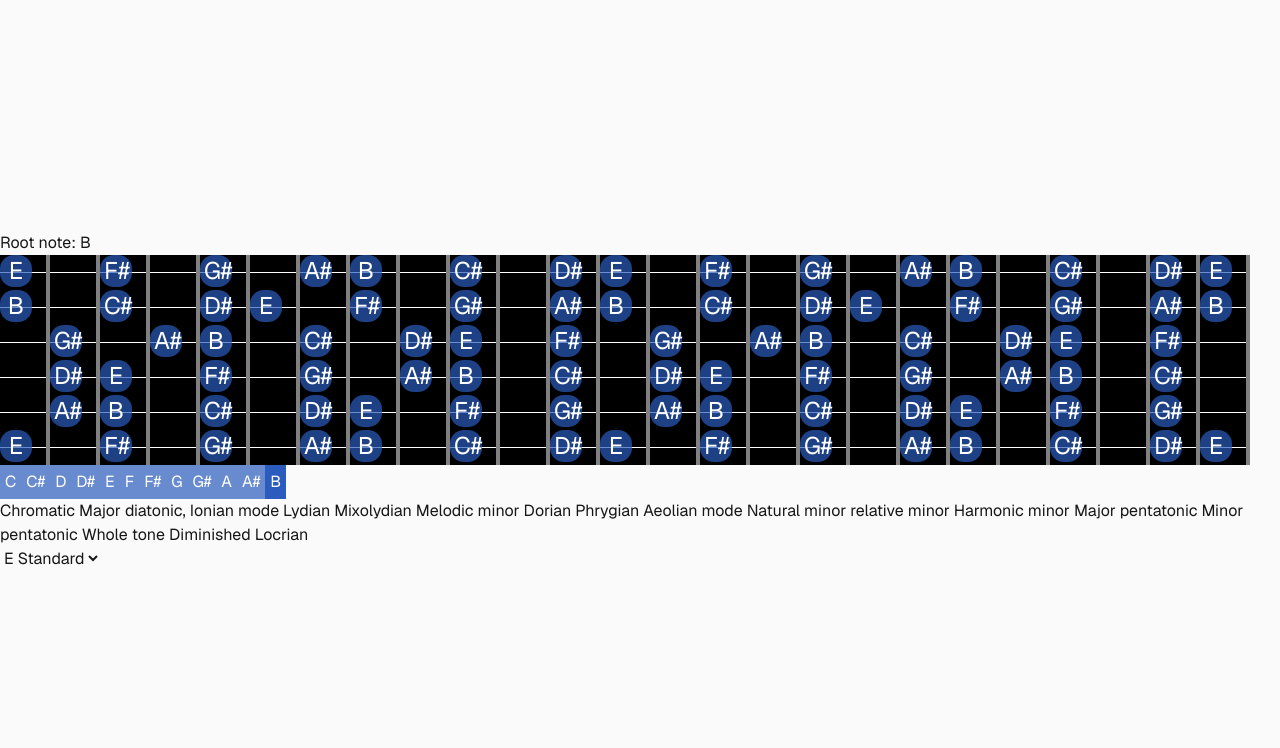
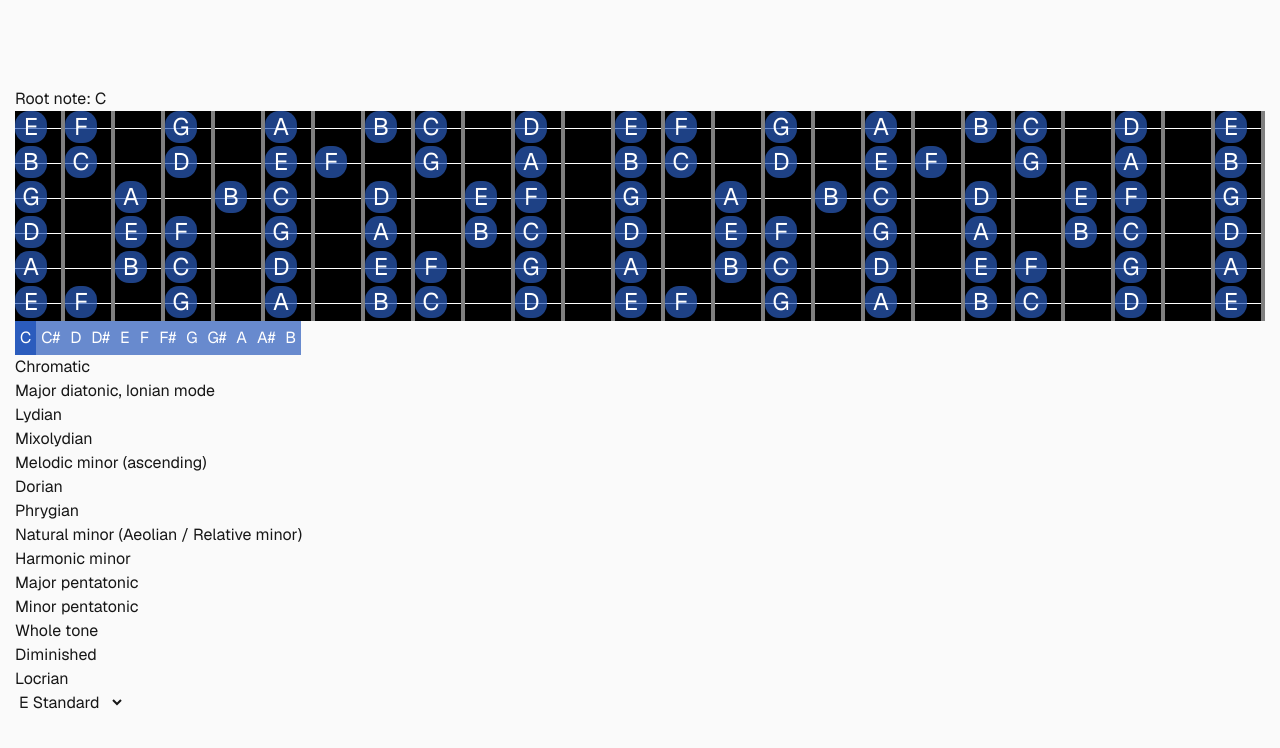
Before and after one commit to dsargento/guitar-practice-tools.github.io, a Next.js app: page / in a window 1280 px wide. Shown: the top 748 px of the page. Built offline with nearby package versions, Linux system fonts and the light colour scheme.

Commit message:
change scale, bugged note selection

```diff
--- a/app/page.tsx
+++ b/app/page.tsx
@@ -1,11 +1,9 @@
-// Bug du DO
-// Pourquoi le do est il inclus dans des gammes où il ne doit pas être
 'use client';
 import { useState } from "react";
 import * as Tone from "tone";
 
 const notes = ["C", "C#", "D", "D#", "E", "F", "F#", "G", "G#", "A", "A#", "B"];
-// const synth = new Tone.Synth().toDestination();
+//const synth = new Tone.Synth().toDestination();
 
 function Fretboard({scale, tuning, root}) {
   let localNotes = [...notes];
@@ -19,7 +17,10 @@ function Fretboard({scale, tuning, root}) {
       // Parce que du coup dans la ligne suivante quand on remplace, on a déjà dépassé les notes
       // Donc il faudrait s'assurer qu'entre 0 et notre index les notes sont bien remplacées
       index = (index - notes.length);
+
+      console.log(localNotes);
       localNotes = localNotes.fill("", 0, index);
+      console.log(localNotes);
     }
 
     // On remplace les notes entre l'index actuel non inclus et l'index défini par l'intervalle
@@ -39,17 +40,19 @@ function Fretboard({scale, tuning, root}) {
 };
 
 function String({tuning, localNotes}) {
-
   const start = notes.indexOf(tuning[0]);
   let octave = tuning[1];
   localNotes = localNotes.slice(start).concat(localNotes.slice(0, start));
   localNotes = localNotes.concat(localNotes).concat([localNotes[0]]);
 
   const displayNotes = localNotes.map(function(note, key) {
-                                      if (note == "C") {
-                                        octave++;
-                                      }
-                                      return <Note key={key} note={note} octave={octave}/>
+    // Octave bumps based on absolute chromatic position, not on the
+    // (possibly scale-filtered-out) displayed note.
+    const chromaticIndex = (start + key) % notes.length;
+    if (chromaticIndex === 0 && key !== 0) {
+      octave++;
+    }
+    return <Note key={key} note={note} octave={octave}/>
   });
   return (
     <>
@@ -57,7 +60,6 @@ function String({tuning, localNotes}) {
     </>
   );
 }
-
 function Note({note, octave}) {
   if (note !== "") {
   return (
@@ -88,8 +90,8 @@ function RootNote({root, onRootChange}) {
 }
 
 export default function Home() {
-  const [rootNote, setRootNote] = useState("B");
-  const scale = [2, 2, 1, 2, 2, 2, 1];
+  const [rootNote, setRootNote] = useState("C");
+  const [scale, setScale] = useState([2, 2, 1, 2, 2, 2, 1]);
   const tuning = ["E4", "B3", "G3", "D3", "A2", "E2"];
 
   return (
@@ -100,23 +102,28 @@ export default function Home() {
 
     <Fretboard scale={scale} tuning={tuning} root={rootNote}/>
     <RootNote root={rootNote} onRootChange={setRootNote}/>
-    Chromatic
-    Major diatonic, Ionian mode
-    Lydian
-    Mixolydian
-    Melodic minor
-    Dorian
-    Phrygian
-    Aeolian mode Natural minor relative minor
-    Harmonic minor
-    Major pentatonic
-    Minor pentatonic
-    Whole tone
-    Diminished
-    Locrian
+
+    <button onClick={()=> setScale([])}>Chromatic</button>
+    <button onClick={()=> setScale([2,2,1,2,2,2,1])}>Major diatonic, Ionian mode</button>
+    <button onClick={()=> setScale([2,2,2,1,2,2,1])}>Lydian</button>
+    <button onClick={()=> setScale([2,2,1,2,2,1,2])}>Mixolydian</button>
+    <button onClick={()=> setScale([2,1,2,2,2,2,1])}>Melodic minor (ascending)</button>
+    <button onClick={()=> setScale([2,1,2,2,2,1,2])}>Dorian</button>
+    <button onClick={()=> setScale([1,2,2,2,2,1,2])}>Phrygian</button>
+    <button onClick={()=> setScale([2,2,1,2,1,2,2])}>Natural minor (Aeolian / Relative minor)</button>
+    <button onClick={()=> setScale([2,2,1,2,1,3,1])}>Harmonic minor</button>
+    <button onClick={()=> setScale([2,2,3,2,3])}>Major pentatonic</button>
+    <button onClick={()=> setScale([3,2,2,3,2])}>Minor pentatonic</button>
+    <button onClick={()=> setScale([2,2,2,2,2,2])}>Whole tone</button>
+    <button onClick={()=> setScale([2,1,2,1,2,1,2,1])}>Diminished</button>
+    <button onClick={()=> setScale([1,2,2,1,2,2,2])}>Locrian</button>
 
     <select>
     <option>E Standard</option>
+    <option>Eb Standard</option>
+    <option>D Standard</option>
+    <option>C# Standard</option>
+    <option>C Standard</option>
     </select>
     </div>
 
```
